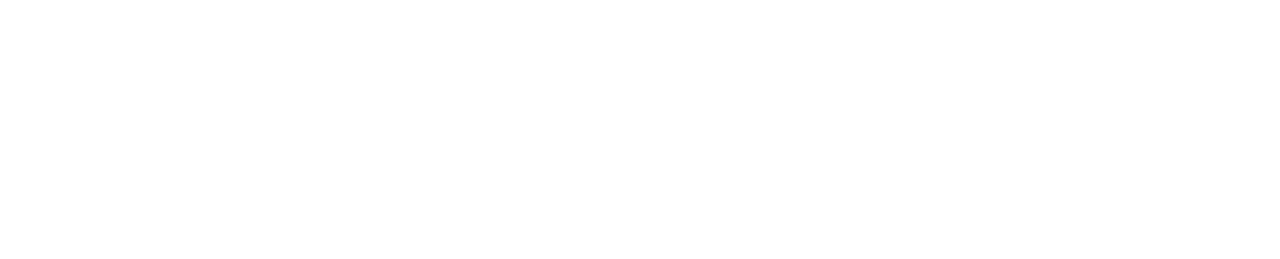
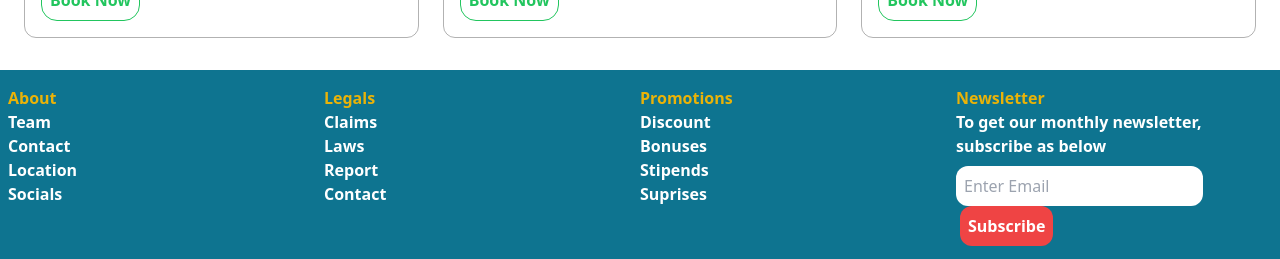
Before and after one commit to Solomon-Gachure/Safiri, a React (Create React App) app: page / in a window 1280 px wide. Shown: the part 5386-5645 px from the top of the page. Before the commit the page ends 5376 px from the top, so only its background shows below. Built offline with nearby package versions, Linux system fonts and the light colour scheme.

Commit message:
Added the footer sections with the required sections in it

```diff
--- a/src/App.js
+++ b/src/App.js
@@ -1,3 +1,4 @@
+import Footer from "./components/footer";
 import Home from "./components/home";
 import Hotels from "./components/hotels";
 import Navbar from "./components/navbar";
@@ -11,6 +12,7 @@
       <Home/>
       <Sites/>
       <Hotels/>
+      <Footer/>
     </div>
   );
 }
--- /dev/null
+++ b/src/components/footer.jsx
@@ -0,0 +1,47 @@
+import React from 'react'
+
+const Footer = () => {
+    return (
+        <div className='max-w-[1400px] bg-cyan-700'>
+            <div className='grid grid-cols-3 md:grid-cols-4 p-2 py-4 '>
+                <div  >
+                    <h3  className='font-bold text-yellow-500'>About</h3>
+                    <ul className='text-white font-bold'>
+                        <li >Team</li>
+                        <li >Contact</li>
+                        <li >Location</li>
+                        <li >Socials</li>
+                    </ul>
+                </div>
+                <div>
+                    <h3 className='font-bold text-yellow-500'>Legals</h3>
+                    <ul className='text-white font-bold'>
+                        <li>Claims</li>
+                        <li>Laws</li>
+                        <li>Report</li>
+                        <li>Contact</li>
+                    </ul>
+                </div>
+                <div>
+                    <h3 className='font-bold text-yellow-500 '>Promotions</h3>
+                    <ul className='text-white font-bold'>
+                        <li>Discount</li>
+                        <li>Bonuses</li>
+                        <li>Stipends</li>
+                        <li>Suprises</li>
+                    </ul>
+                </div>
+                <div className=''>
+                    <h3 className='font-bold text-yellow-500'>Newsletter</h3>
+                    <p className='font-bold text-white'>To get our monthly newsletter, subscribe as below</p>
+                    <form className='pt-2 '>
+                        <input className='p-2 rounded-xl' type="text" placeholder='Enter Email' />
+                        <button className='p-2 bg-red-500 text-white font-bold rounded-xl ml-1'>Subscribe</button>
+                    </form>
+                </div>
+            </div>
+        </div>
+    )
+}
+
+export default Footer
--- a/src/components/sites.jsx
+++ b/src/components/sites.jsx
@@ -3,7 +3,7 @@
 const Sites = () => {
     return (
         <div className='max-w-[1400px]  '>
-            <div className='flex flex-col p-4'>
+            <div className='flex flex-col p-4 gap-4'>
                 <div className='flex justify-center items-center'>
                     <h3 className='pt-4 font-bold text-2xl md:text-4xl text-orange-500'>See Kenya through our eyes:</h3>
                 </div>
@@ -15,7 +15,7 @@
                         </p>
 
                     </div>
-                    <div className='grid grid-cols-2 grid-rows-6  gap-2 h-[80vh]'>
+                    <div className='grid grid-cols-2 grid-rows-5  gap-2 h-[80vh]'>
 
                         <img className='rounded-2xl h-full p-2 w-full object-cover row-span-3' src="https://images.unsplash.com/photo-1535349838154-27b18aa98c2d?ixlib=rb-4.0.3&ixid=M3wxMjA3fDB8MHxzZWFyY2h8Nnx8bW9tYmFzYSUyMGJlYWNofGVufDB8fDB8fHww&auto=format&fit=crop&w=500&q=60" alt="msa" />
 
@@ -31,7 +31,7 @@
                 </div>
                 <div className='rounded-xl max-w-[1400px] grid lg:grid-cols-2 gap-4 bg-black/70  lg:m-4'>
 
-                    <div className='grid grid-cols-2 grid-rows-6  gap-2 h-[80vh]'>
+                    <div className='grid grid-cols-2 grid-rows-5  gap-2 h-[80vh]'>
 
                         <img className='rounded-2xl h-full p-2 w-full object-cover row-span-3' src="https://images.unsplash.com/photo-1517384161621-5773b87f4cd4?ixlib=rb-4.0.3&ixid=M3wxMjA3fDB8MHxzZWFyY2h8Mjl8fGxpb25zJTIwaW4lMjBrZW55YXxlbnwwfHwwfHx8MA%3D%3D&auto=format&fit=crop&w=500&q=60" alt="msa" />
 
@@ -85,7 +85,7 @@
                 </div>
                 <div className='rounded-xl max-w-[1400px] grid lg:grid-cols-2 gap-4 bg-pink-400  lg:m-4'>
 
-                    <div className='grid grid-cols-2 grid-rows-6  gap-2 h-[80vh]'>
+                    <div className='grid grid-cols-2 grid-rows-5  gap-2 h-[80vh]'>
 
                         <img className='rounded-2xl h-full p-2 w-full object-cover row-span-3' src="https://media.istockphoto.com/id/1490554593/photo/beef-stew-served-with-african-ugali-and-kienyeji-vegetables.webp?b=1&s=170667a&w=0&k=20&c=EDv00DPKEyaRgRaaAyJ3ZcDfm1yU45x5ryYRuDvW_V0=" alt="msa" />
 
@@ -122,7 +122,7 @@
                         </p>
 
                     </div>
-                    <div className='grid grid-cols-2 grid-rows-6  gap-2 h-[80vh]'>
+                    <div className='grid grid-cols-2 grid-rows-5  gap-2 h-[80vh]'>
 
                         <img className='rounded-2xl h-full p-2 w-full object-cover row-span-2' src="https://media.istockphoto.com/id/488324281/photo/cannon-sticking-out-of-san-antonio-fort-in-ancud-chile.jpg?s=612x612&w=0&k=20&c=FABSzkcjEg3cKhWEWdVxy-5e_5X-KrGwnP5EId7kLHo=" alt="msa" />
 
```
